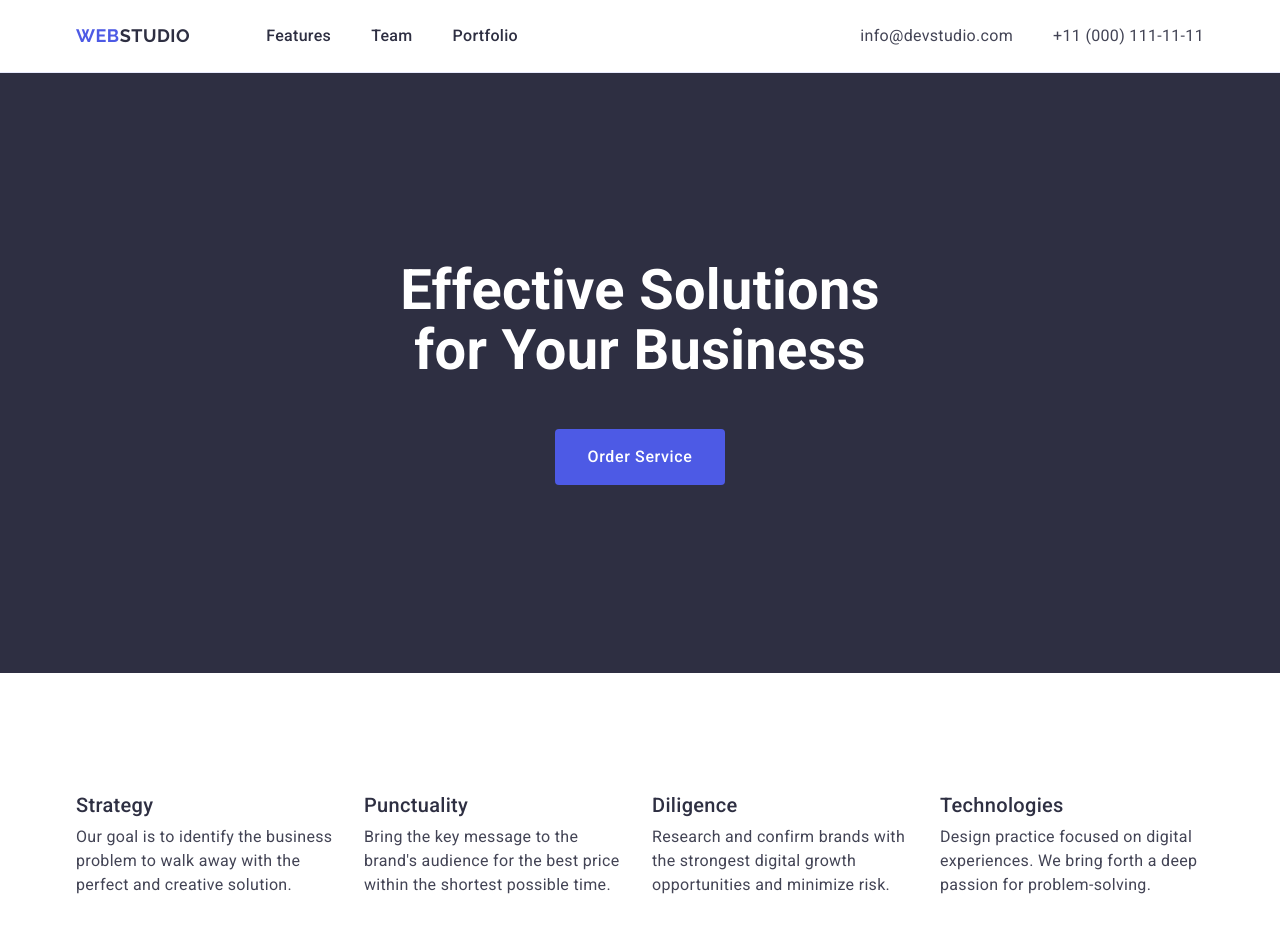
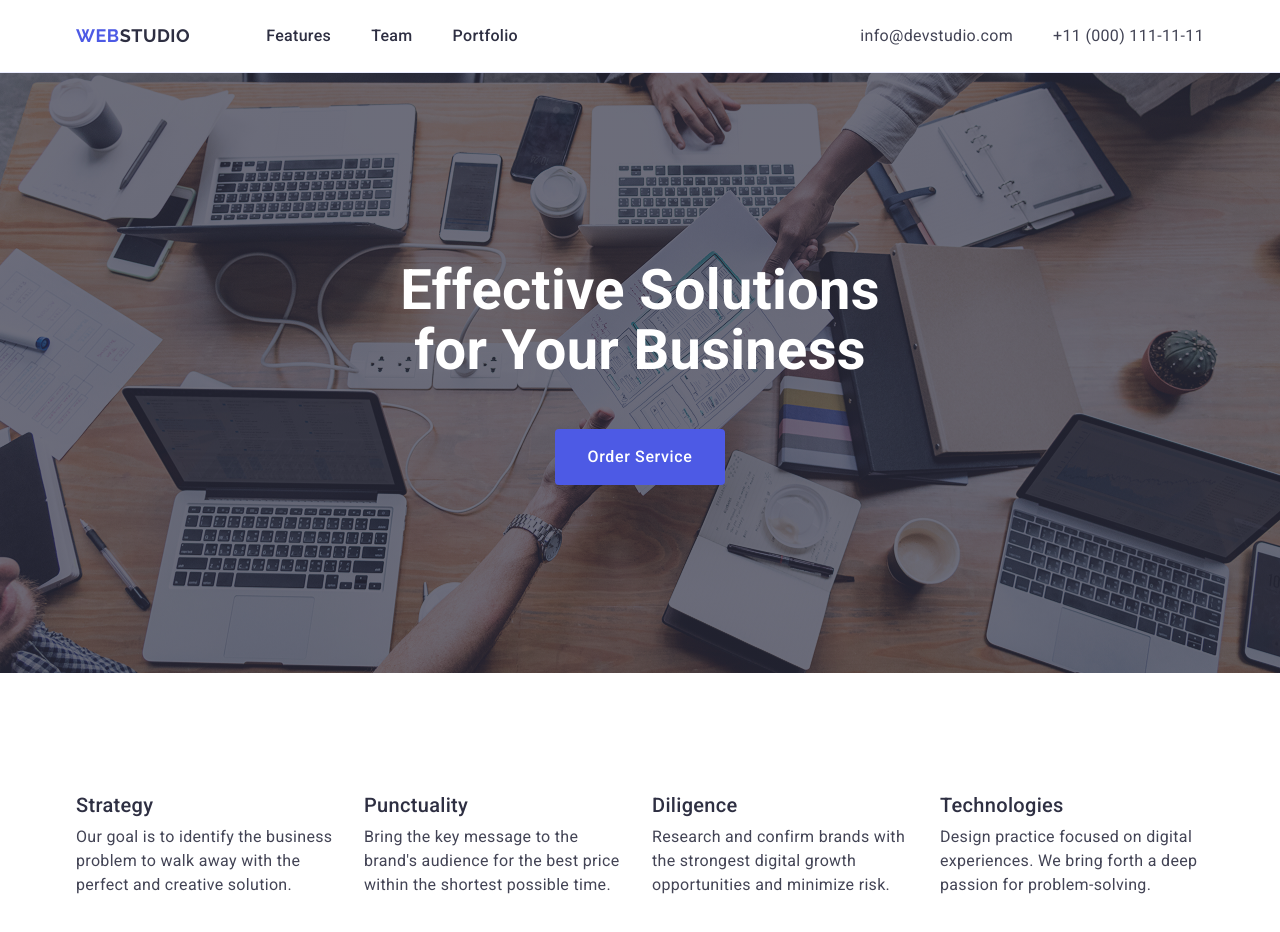
Before and after one commit to LionnoiL/goit-markup-hw-04, a plain HTML site: page index.html in a window 1280 px wide. Shown: the top 932 px of the page. Drawn offline with nearby package versions, Linux system fonts and the light colour scheme.

Commit message:
add backround image in hero

```diff
--- a/css/hero.css
+++ b/css/hero.css
@@ -1,5 +1,16 @@
 .hero {
-  background-color: #2e2f42;
+  background:
+    linear-gradient(
+      180deg,
+      rgba(46, 47, 66, 0.7) 0%,
+      rgba(46, 47, 66, 0.7) 100%
+    ),
+    url(/images/hero-bg.jpg);
+  background-position:
+    top right,
+    center;
+  background-repeat: no-repeat;
+  background-size: cover;
   line-height: 1.07;
   padding: 188px 0;
   display: flex;
```
Also changed, not shown: images/hero-bg.jpg (added).
